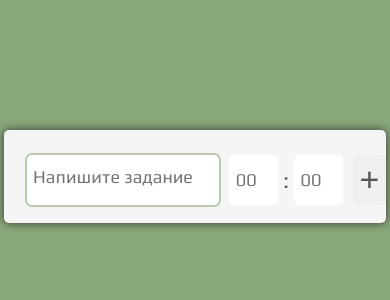
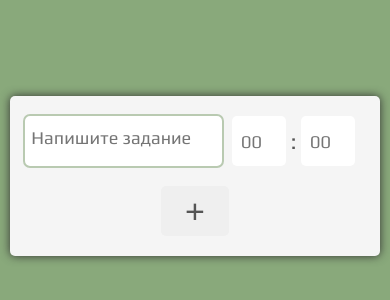
Before and after one commit to pavelzolotin/todo-list-js, a website built with webpack: page index.html in a window 390 px wide. Shown: the part 246-546 px from the top of the page. Built offline with nearby package versions, Linux system fonts and the light colour scheme.

Commit message:
add app paddings on mobile

```diff
--- a/sass/components/_app.scss
+++ b/sass/components/_app.scss
@@ -13,8 +13,8 @@ $background-color: #f5f5f5;
   box-shadow: 0 0 10px #333;
 
   @include phone {
-    width: 92%;
-    padding: 25px 0px 18px 23px;
+    width: 87%;
+    padding: 20px 15px 20px 15px;
   }
 
   ol {
@@ -34,6 +34,11 @@ $background-color: #f5f5f5;
   form {
     display: flex;
     width: 100%;
+
+    @include phone {
+      flex-wrap: wrap;
+      justify-content: center;
+    }
 
     span {
       display: flex;
@@ -76,6 +81,7 @@ $background-color: #f5f5f5;
     resize: none;
 
     @include phone {
+      flex: 1 0 50%;
       font-size: 18px;
       padding: 10px 5px;
     }
@@ -98,6 +104,7 @@ $background-color: #f5f5f5;
       border-color: transparent;
 
       @include phone {
+        flex: 1 0 10%;
         width: 20%;
         padding: 0;
       }
--- a/sass/components/_button.scss
+++ b/sass/components/_button.scss
@@ -16,6 +16,11 @@ button {
 .btn {
   &__add-task {
     border-color: transparent;
+
+    @include phone {
+      flex-basis: 20%;
+      margin-top: 20px;
+    }
 
     &:hover {
       background-color: #1d5c0347;
```
Also changed, not shown: assets/css/style.css, public/main.css.
